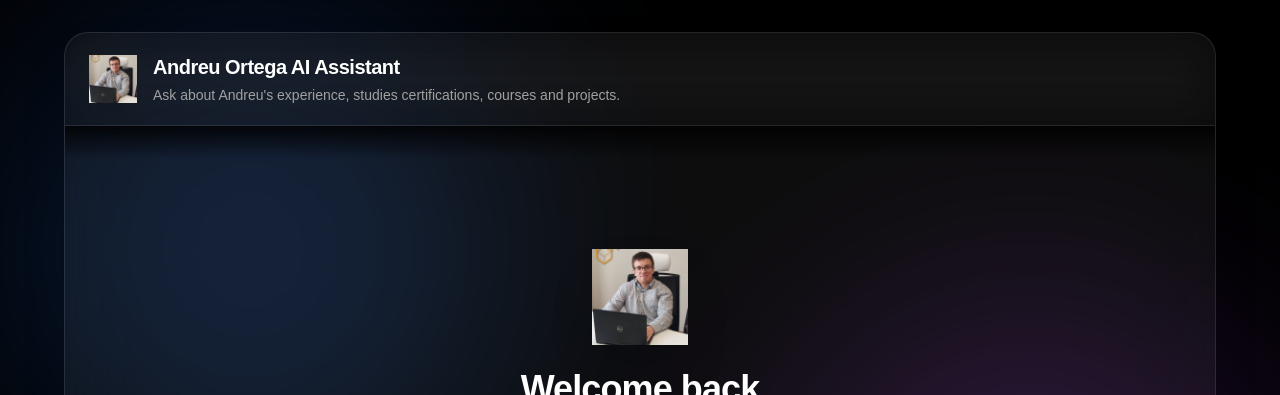
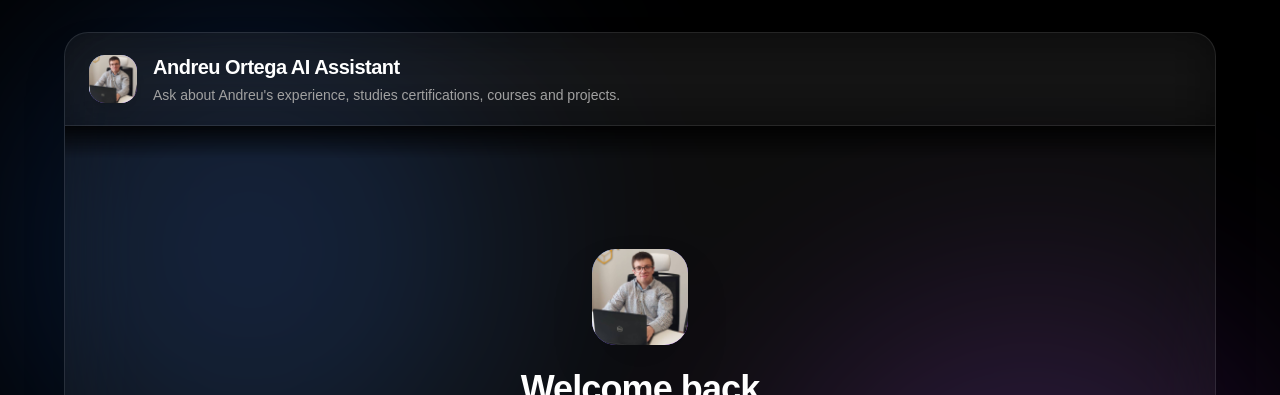
Before and after one commit to aortegablasi96/career_conversation_chatbot, a Next.js app in the folder frontend/: page / in a window 1280 px wide. Shown: the top 395 px of the page. Built offline with nearby package versions, Linux system fonts and the light colour scheme.

Commit message:
Rounded images

```diff
--- a/frontend/components/ChatWindow.tsx
+++ b/frontend/components/ChatWindow.tsx
@@ -115,6 +115,7 @@ export default function ChatWindow() {
                   w-12
                   h-12
                   rounded-2xl
+                  overflow-hidden
                   bg-gradient-to-br
                   from-blue-500
                   to-purple-500
@@ -159,7 +160,7 @@ export default function ChatWindow() {
               {messages.length === 0 && !loading && (
                 <div className="h-full flex flex-col items-center justify-center text-center px-4">
                   <div className="
-                    w-24 h-24 rounded-3xl
+                    w-24 h-24 rounded-3xl overflow-hidden
                     bg-gradient-to-br from-blue-500 to-purple-500
                     flex items-center justify-center
                     text-3xl font-bold mb-6 shadow-2xl
@@ -253,8 +254,12 @@ export default function ChatWindow() {
                   animate={{ opacity: 1 }}
                   className="flex items-center gap-3"
                 >
-                  <div className="w-10 h-10 rounded-2xl bg-gradient-to-br from-blue-500 to-purple-500 flex items-center justify-center text-sm font-semibold">
-                    AI
+                  <div className="w-10 h-10 rounded-2xl overflow-hidden bg-gradient-to-br from-blue-500 to-purple-500 flex items-center justify-center text-sm font-semibold">
+                    <img
+                      src={ANDREU_AVATAR}
+                      alt="Andreu"
+                      className="w-full h-full object-cover"
+                    />
                   </div>
 
                   <div className="bg-white/10 border border-white/10 rounded-3xl px-5 py-4 backdrop-blur-md">
```
